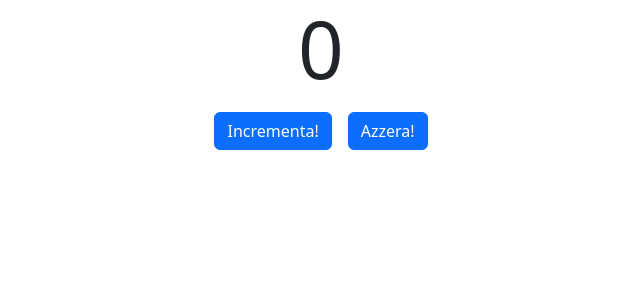
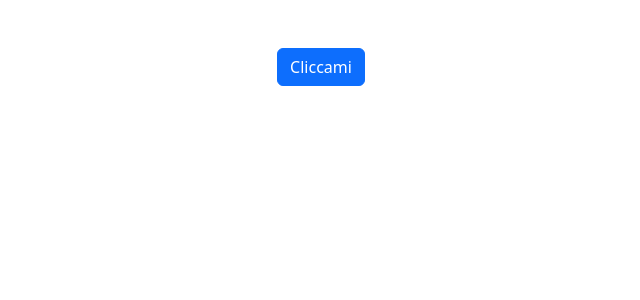
Before and after one commit to MarcusOrion/react-binding, a React (Vite) app in the folder react-binding/: page / in a window 1280 px wide. Shown: the top 300 px of the page, without its empty margins (319-959 px from the left). Built offline with nearby package versions, Linux system fonts and the light colour scheme.

Commit message:
add second exercise (cambiare colore del bottone al click)

```diff
--- a/react-binding/src/components/Counter.jsx
+++ b/react-binding/src/components/Counter.jsx
@@ -2,7 +2,7 @@
 import { useState } from "react";
 
 export default function Counter() {
-  const [count, setCount] = useState(0);
+  /*const [count, setCount] = useState(0);
   return (
     <>
       <div className="container text-center">
@@ -19,4 +19,18 @@ export default function Counter() {
       </div>
     </>
   );
+}*/
+
+  // Crea un bottone che alterni la propria classe stilistica (es. da primary a success) ad ogni click, mutandone dinamicamente l'aspetto grafico
+  const [isPrimary, setIsPrimary] = useState(true);
+  return (
+    <div className="container mt-5 text-center">
+      <button
+        className={`btn ${isPrimary ? "btn-primary" : "btn-success"}`}
+        onClick={() => setIsPrimary(!isPrimary)}
+      >
+        {isPrimary ? "Cliccami" : "Fatto!"}
+      </button>
+    </div>
+  );
 }
```
